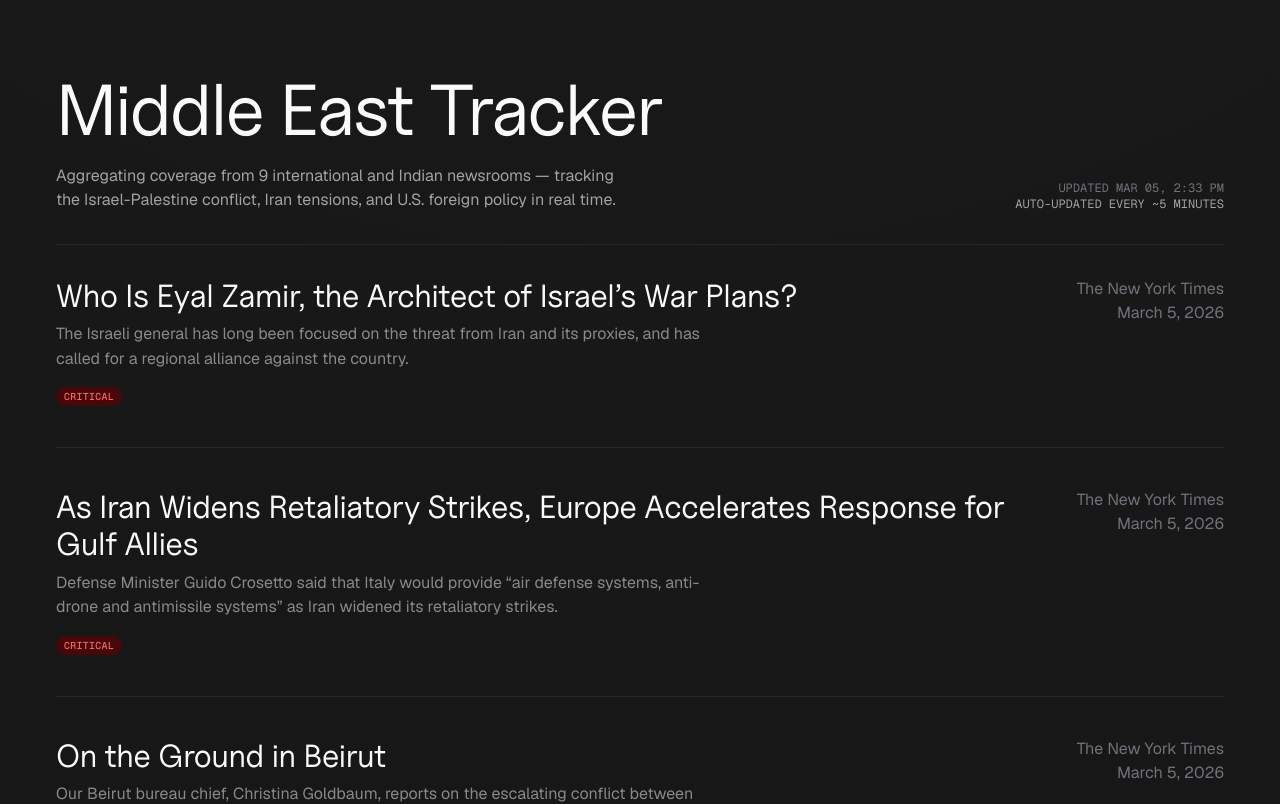
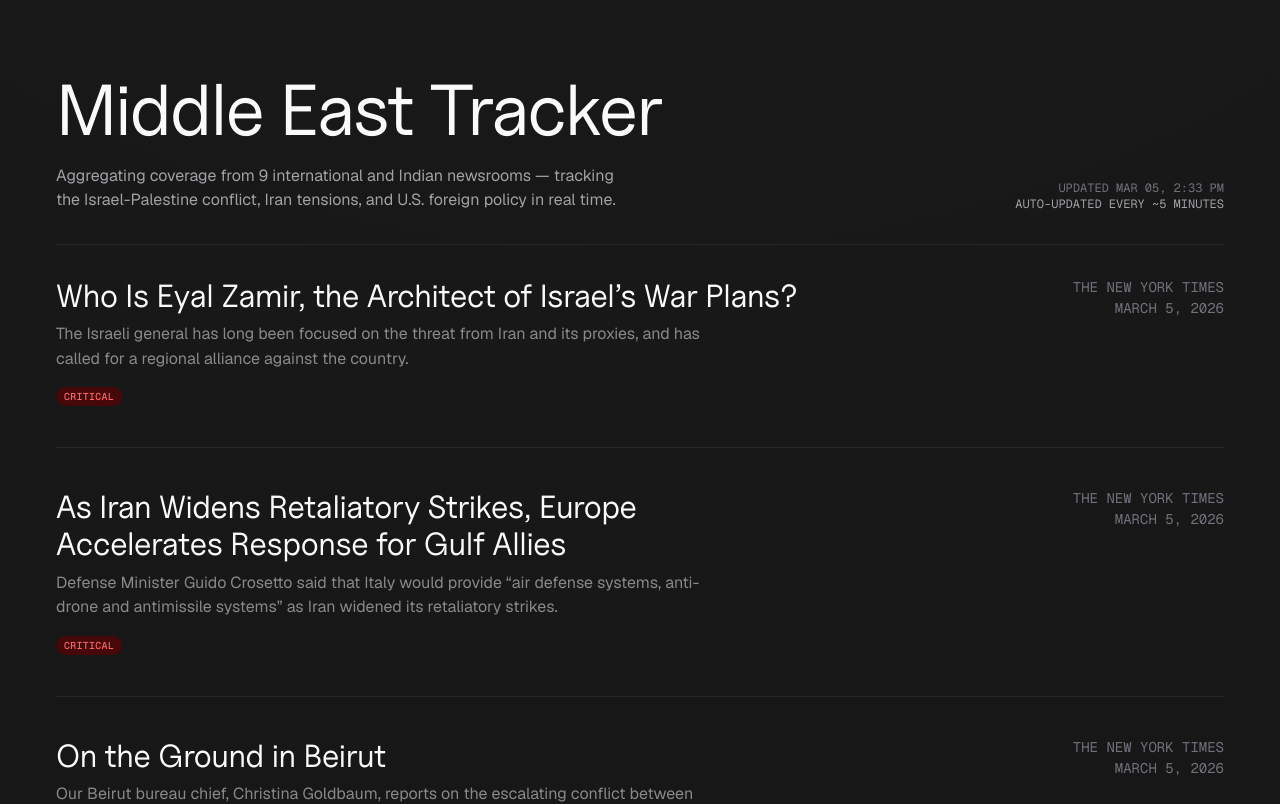
Before and after one commit to abhilashbaishya/middle-east-tracker, a Next.js app: page / in a window 1280 px wide. Shown: the top 804 px of the page. Built offline with nearby package versions, Linux system fonts and the light colour scheme.

Commit message:
Refine typography: text-wrap balance, mono metadata, 14px source/date
Co-Authored-By: Claude Sonnet 4.6 <noreply@anthropic.com>

```diff
--- a/src/components/news-dashboard.tsx
+++ b/src/components/news-dashboard.tsx
@@ -68,7 +68,7 @@ function NewsRow({ article }: { article: NewsArticle }) {
   return (
     <article className="card-enter grid items-start gap-3 pt-10 pb-10 first:pt-0 lg:grid-cols-[1fr_16ch] lg:gap-6">
       <div>
-        <h2 className="font-display text-[32px] leading-[1.16] tracking-[-0.01em] text-[var(--headline)]">
+        <h2 className="font-display text-[32px] leading-[1.16] tracking-[-0.01em] text-[var(--headline)] [text-wrap:balance]">
           <a
             href={article.url}
             target="_blank"
@@ -84,7 +84,7 @@ function NewsRow({ article }: { article: NewsArticle }) {
         {article.tag && <div className="mt-3"><TagPill tag={article.tag} /></div>}
       </div>
 
-      <div className="flex gap-2 font-sans text-[0.875rem] text-[var(--muted)] lg:flex-col lg:items-end lg:gap-0 lg:text-[1rem]">
+      <div className="flex gap-2 font-mono text-[14px] uppercase text-[var(--muted)] lg:flex-col lg:items-end lg:gap-0">
         <span>{article.source}</span>
         <span className="lg:hidden">·</span>
         <span>{formatPublishedDate(article.publishedAt)}</span>
```
